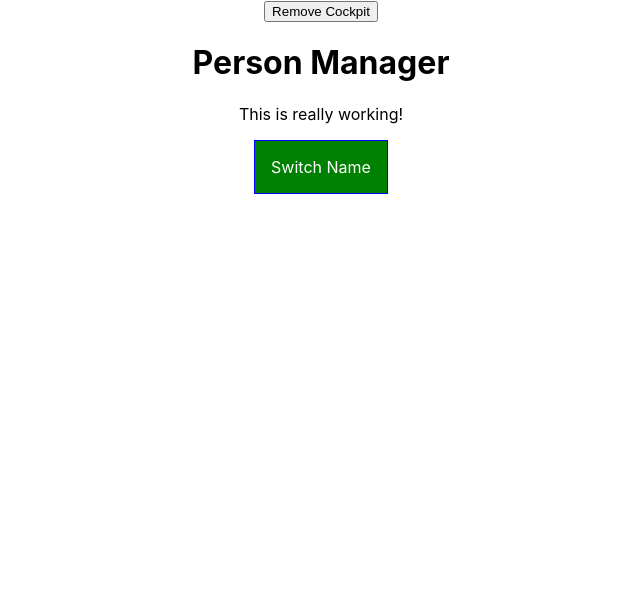
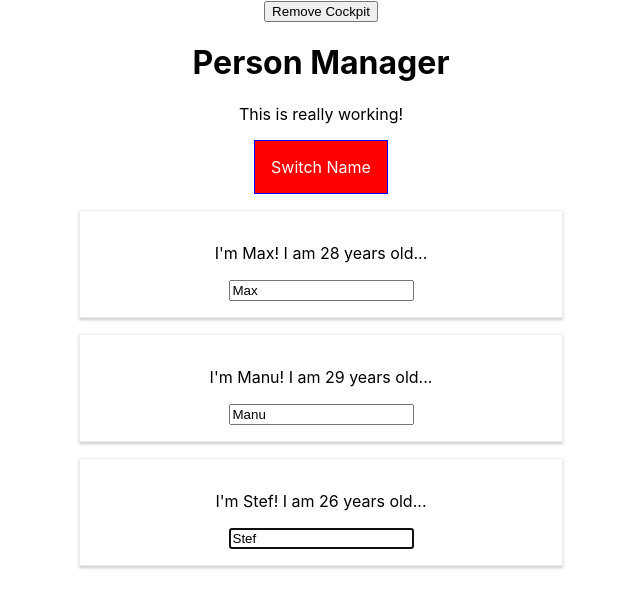
Before and after one commit to hugodessomme/sandbox-reactjs, a React (Create React App) app: page / in a window 1280 px wide. Shown: the top 608 px of the page, without its empty margins (319-959 px from the left). Built offline with nearby package versions, Linux system fonts and the light colour scheme.

Commit message:
Add refs

```diff
--- a/package.json
+++ b/package.json
@@ -3,6 +3,7 @@
   "version": "0.1.0",
   "private": true,
   "dependencies": {
+    "prop-types": "^15.7.2",
     "radium": "^0.25.1",
     "react": "^16.8.6",
     "react-dom": "^16.8.6",
--- a/src/components/Cockpit/Cockpit.js
+++ b/src/components/Cockpit/Cockpit.js
@@ -1,19 +1,23 @@
-import React, { useEffect } from "react";
+import React, { useEffect, useRef } from "react";
 import styles from "./Cockpit.module.css";
 
 const cockpit = props => {
+  const toggleBtnRef = useRef(null);
+
   // Last argument means this code will be triggered
   // only if this data is updated
   // /!\ We can use several userEffect function for each data
   useEffect(() => {
     console.log("[Cockpit.js] useEffect");
     // HTTP requests...
-    const timer = setTimeout(() => {
-      alert("Saved data to cloud!");
-    }, 1000);
+    // const timer = setTimeout(() => {
+    //   alert("Saved data to cloud!");
+    // }, 1000);
+
+    toggleBtnRef.current.click();
 
     return () => {
-      clearTimeout(timer);
+      // clearTimeout(timer);
       console.log("[Cockpit.js] cleanup work in useEffect");
     };
   }, []); // If empty array is passed,
@@ -49,7 +53,7 @@ const cockpit = props => {
     <div className={styles.Cockpit}>
       <h1>{props.title}</h1>
       <p className={classes.join(" ")}>This is really working!</p>
-      <button className={btnClass} onClick={props.clicked}>
+      <button ref={toggleBtnRef} className={btnClass} onClick={props.clicked}>
         Switch Name
       </button>
     </div>
--- a/src/components/Persons/Person/Person.js
+++ b/src/components/Persons/Person/Person.js
@@ -1,9 +1,20 @@
 import React, { Component, Fragment } from "react";
 import withClass from "../../../hoc/withClass";
 // import Aux from "../../../hoc/Auxiliary";
+import PropTypes from "prop-types";
 import styles from "./Person.module.css";
 
 class Person extends Component {
+  constructor(props) {
+    super(props);
+    this.inputElementRef = React.createRef();
+  }
+
+  componentDidMount() {
+    // this.inputElement.focus();
+    this.inputElementRef.current.focus();
+  }
+
   render() {
     console.log("[Person.js] rendering...");
     return (
@@ -14,6 +25,8 @@ class Person extends Component {
         <p>{this.props.children}</p>
         <input
           type="text"
+          // ref={inputEl => {this.inputElement = inputEl}}
+          ref={this.inputElementRef}
           onChange={this.props.changed}
           value={this.props.name}
         />
@@ -22,4 +35,11 @@ class Person extends Component {
   }
 }
 
+Person.propTypes = {
+  click: PropTypes.func,
+  name: PropTypes.string,
+  age: PropTypes.number,
+  changed: PropTypes.func
+};
+
 export default withClass(Person, styles.Person);
```
